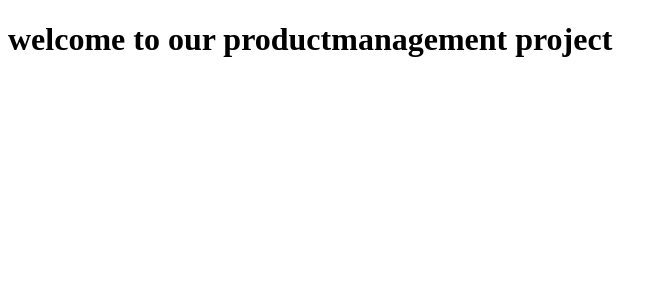
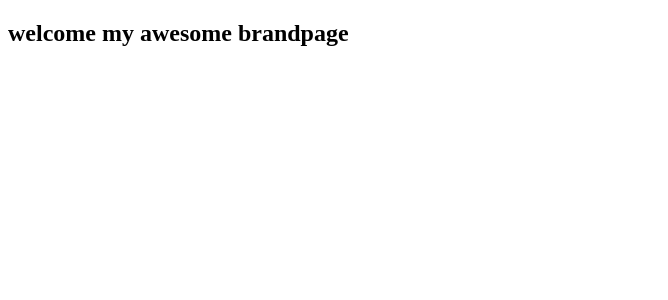
Before and after one commit to Sabibur201-Rahaman/final_project_product, a React (Vite) app in the folder client/product/: page /brand in a window 1280 px wide. Shown: the top 300 px of the page, without its empty margins (0-668 px from the left). Built offline with nearby package versions, Linux system fonts and the light colour scheme; the HTML template or start-up script is replaced by a standard one.

Commit message:
route is applied

```diff
--- a/client/product/src/App.jsx
+++ b/client/product/src/App.jsx
@@ -1,10 +1,19 @@
-import React from 'react'
-
+import React, { Fragment } from 'react'
+import  { BrowserRouter,Route,Routes } from 'react-router-dom'
+import DashBoardPage from './pages/DashBoardPage';
+import BrandPage from './pages/BrandPage';
 function App() {
   return (
-    <div>
-      <h1>welcome to our productmanagement project</h1>
-    </div>
+    <Fragment>
+<BrowserRouter>
+<Routes>
+<Route exact path='/' element={<DashBoardPage/>}/>
+<Route exact path='/brand' element={<BrandPage/>}/>
+
+
+</Routes>
+</BrowserRouter>
+    </Fragment>
   )
 }
 
--- /dev/null
+++ b/client/product/src/pages/BrandPage.jsx
@@ -0,0 +1,12 @@
+import React from 'react'
+import BarndPage from './BrandPage';
+
+function BrandPage() {
+  return (
+    <div>
+      <h2>welcome my awesome brandpage</h2>
+    </div>
+  )
+}
+
+export default BrandPage
--- a/client/product/src/pages/DashBoardPage.jsx
+++ b/client/product/src/pages/DashBoardPage.jsx
@@ -3,7 +3,7 @@ import React from 'react'
 function DashBoardPage() {
   return (
     <div>
-
+      <h1>this is my DashBoard</h1>
     </div>
   )
 }
```
Also changed, not shown: client/product/src/pages/BarndPage.jsx (deleted, +0 -11 lines), client/product/src/redux/state-slice/ProductSlice.js (added), client/product/src/redux/state-slice/SettingSlice.js (added), client/product/src/redux/state-slice/SummarySlice.js (added), client/product/src/redux/store/Store.js (added).
